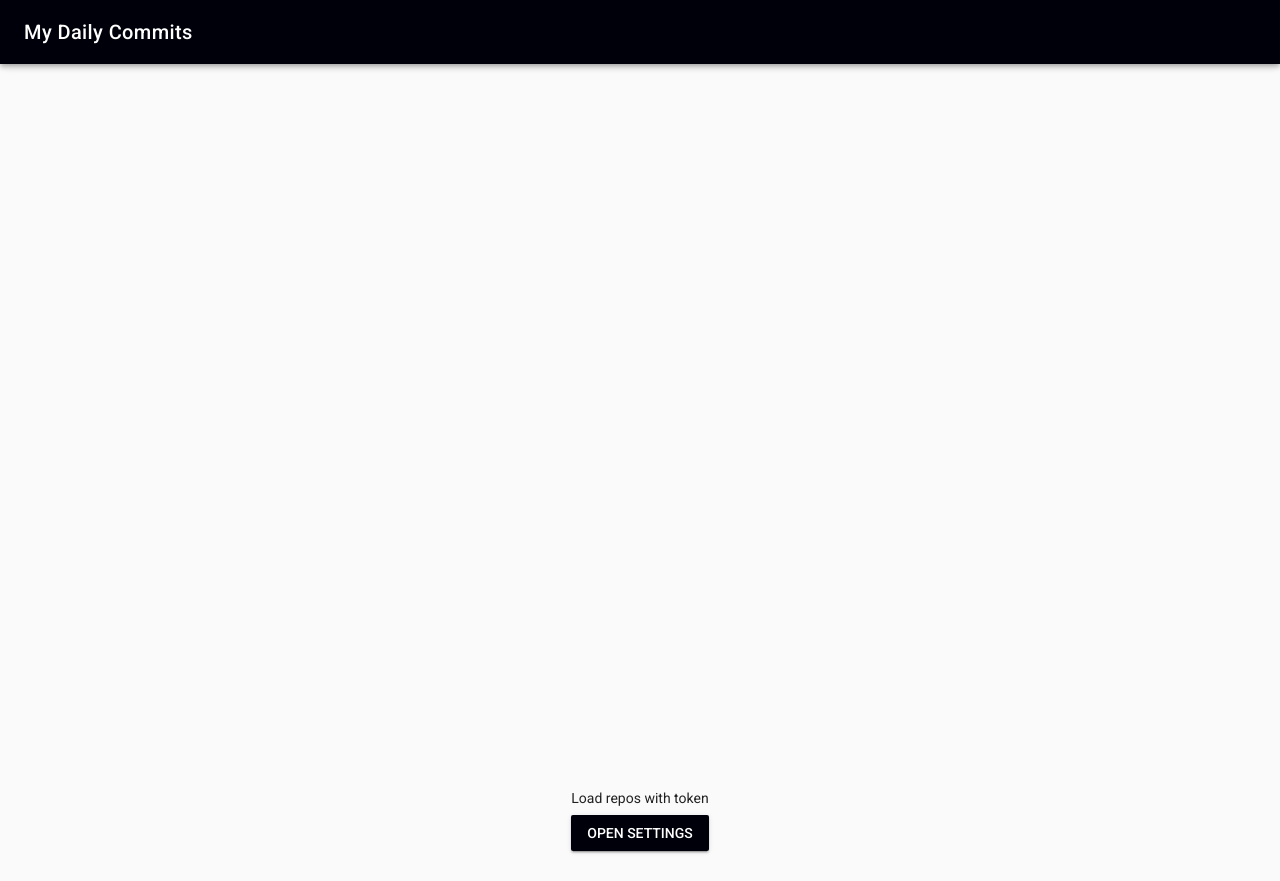
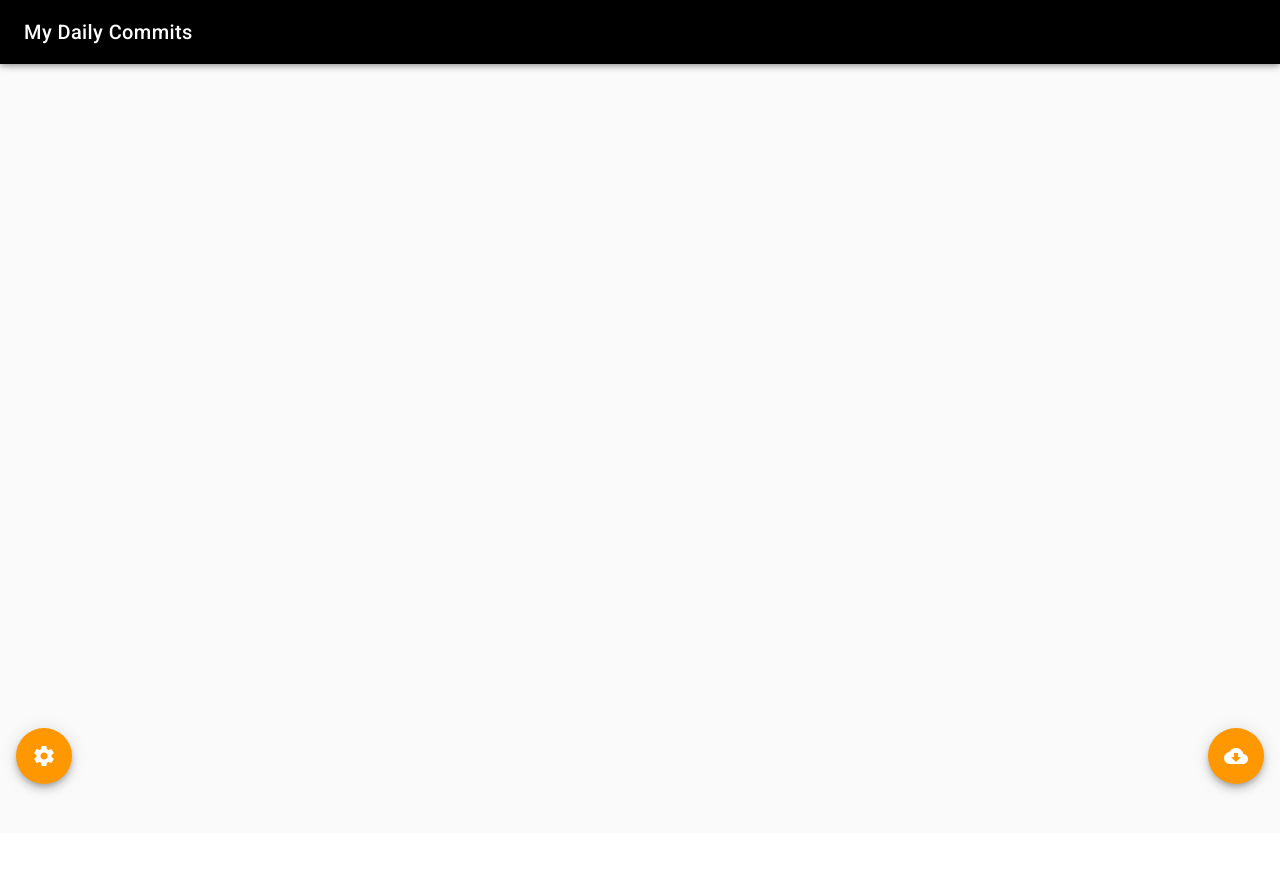
Before and after one commit to diceRollSix/my-daily-commits, a Vue app: page / in a window 1280 px wide. After the commit the page ends 833 px from the top, so only its background shows below. Built offline with nearby package versions, Linux system fonts and the light colour scheme.

Commit message:
add floating action buttons for settings and loading

```diff
--- a/src/components/AppSettings.vue
+++ b/src/components/AppSettings.vue
@@ -1,6 +1,20 @@
 <template>
     <v-dialog v-model="appSettingsDialog" persistent max-width="600px">
-        <v-btn slot="activator" color="primary" dark>Open Settings</v-btn>
+        <v-fab-transition
+                slot="activator"
+        >
+            <v-btn
+                    color="orange"
+                    dark
+                    fab
+                    fixed
+                    bottom
+                    left
+            >
+                <v-icon>settings</v-icon>
+            </v-btn>
+        </v-fab-transition>
+
         <v-card>
             <v-toolbar dark color="primary">
                 <v-btn icon dark @click.native="appSettingsDialog = false">
--- a/src/components/LoadButton.vue
+++ b/src/components/LoadButton.vue
@@ -1,11 +1,18 @@
 <template>
-    <div>
-        <button
+    <v-fab-transition>
+        <v-btn
                 @click="loadUserCommitSourceData"
                 :disabled="loadingProcess"
-        >Load repos with token
-        </button>
-    </div>
+                color="orange"
+                dark
+                fab
+                fixed
+                bottom
+                right
+        >
+            <v-icon>cloud_download</v-icon>
+        </v-btn>
+    </v-fab-transition>
 </template>
 
 <script>
--- a/src/main.js
+++ b/src/main.js
@@ -28,7 +28,7 @@
 
 Vue.use(Vuetify, {
     theme: {
-        primary: 'black',
+        primary: '#000000',
         secondary: '#b0bec5',
         accent: '#8c9eff',
         error: '#b71c1c'
```
